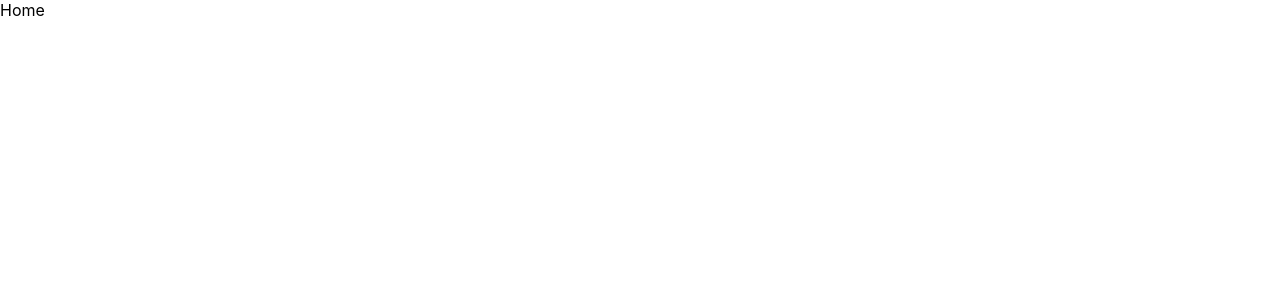
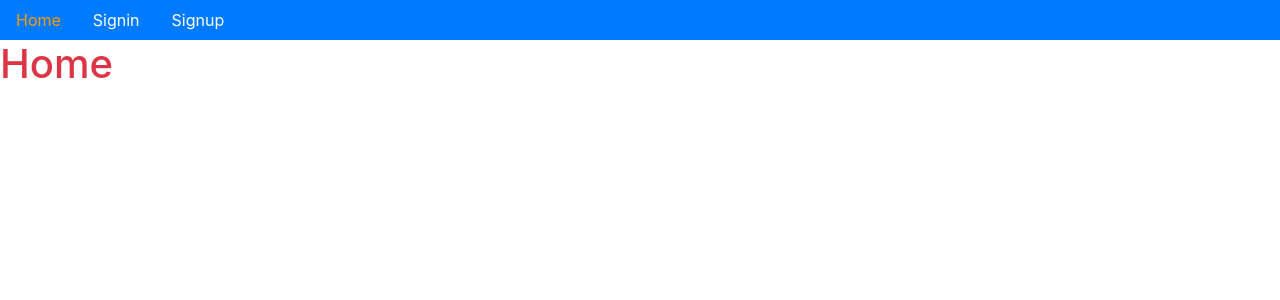
Before and after one commit to sagytt/Node-React-Ecommece, a React (Create React App) app in the folder frontend/: page / in a window 1280 px wide. Shown: the top 300 px of the page. Built offline with nearby package versions, Linux system fonts and the light colour scheme.

Commit message:
added menu with active links

```diff
--- a/frontend/package.json
+++ b/frontend/package.json
@@ -8,6 +8,7 @@
     "@testing-library/user-event": "^13.5.0",
     "react": "^17.0.2",
     "react-dom": "^17.0.2",
+    "react-router-dom": "^5.2.0",
     "react-scripts": "5.0.0",
     "web-vitals": "^2.1.4"
   },
--- a/frontend/public/index.html
+++ b/frontend/public/index.html
@@ -15,15 +15,7 @@
       user's mobile device or desktop. See https://developers.google.com/web/fundamentals/web-app-manifest/
     -->
     <link rel="manifest" href="%PUBLIC_URL%/manifest.json" />
-    <!--
-      Notice the use of %PUBLIC_URL% in the tags above.
-      It will be replaced with the URL of the `public` folder during the build.
-      Only files inside the `public` folder can be referenced from the HTML.
-
-      Unlike "/favicon.ico" or "favicon.ico", "%PUBLIC_URL%/favicon.ico" will
-      work correctly both with client-side routing and a non-root public URL.
-      Learn how to configure a non-root public URL by running `npm run build`.
-    -->
+    <link rel="stylesheet" href="https://cdn.jsdelivr.net/npm/bootstrap@4.0.0/dist/css/bootstrap.min.css" integrity="sha384-Gn5384xqQ1aoWXA+058RXPxPg6fy4IWvTNh0E263XmFcJlSAwiGgFAW/dAiS6JXm" crossorigin="anonymous">
     <title>React App</title>
   </head>
   <body>
--- a/frontend/src/Routes.js
+++ b/frontend/src/Routes.js
@@ -3,10 +3,12 @@ import {BrowserRouter, Switch, Route} from "react-router-dom";
 import Signup from "./user/Signup";
 import Signin from "./user/Signin";
 import Home from "./core/Home";
+import Menu from "./core/Menu"
 
 const Routes = () =>{
     return (
     <BrowserRouter>
+        <Menu/>
         <Switch>
             <Route path="/" exact component={Home}/>
             <Route path="/signin" exact component={Signin}/>
--- a/frontend/src/core/Home.js
+++ b/frontend/src/core/Home.js
@@ -1,5 +1,5 @@
 import React from "react";
 
-const Home = () => <div>Home</div>
+const Home = () => <h1 className="text-danger">Home</h1>
 
 export default Home;
--- /dev/null
+++ b/frontend/src/core/Menu.js
@@ -0,0 +1,28 @@
+import Routes from "../Routes";
+import {Link, withRouter} from 'react-router-dom';
+
+const isActive = (history, path) =>{
+    if(history.location.pathname === path){
+        return {color: '#ff9900'}
+    }else{
+        return {color: '#ffffff'}
+    }
+}
+//**** history coming from react-dom-router
+const Menu = ({history}) =>(
+    <div>
+        <ul className="nav nav bg-primary">
+            <li className="nav-item">
+                <Link className="nav-link" style={isActive(history, '/')} to="/">Home</Link>
+            </li>
+            <li className="nav-item">
+                <Link className="nav-link" style={isActive(history, '/signin')}  to="/signin">Signin</Link>
+            </li>
+            <li className="nav-item">
+                <Link className="nav-link" style={isActive(history, '/signup')} to="/signup">Signup</Link>
+            </li>
+        </ul>
+    </div>
+);
+
+export default withRouter(Menu);
--- a/frontend/src/user/Signin.js
+++ b/frontend/src/user/Signin.js
@@ -1,5 +1,5 @@
 import React from "react";
 
-const Signin = () => <div>signin</div>
+const Signin = () => <h2>signin</h2>
 
 export default Signin;
--- a/frontend/src/user/Signup.js
+++ b/frontend/src/user/Signup.js
@@ -1,5 +1,5 @@
 import React from "react";
 
-const Signup = () => <div>signin</div>
+const Signup = () => <h2>signup</h2>
 
 export default Signup;
--- a/package.json
+++ /dev/null
@@ -1,5 +0,0 @@
-{
-  "dependencies": {
-    "react-router-dom": "^5.2.0"
-  }
-}
```
Also changed, not shown: 2 other files (tests, documents, lock files or other folders).
